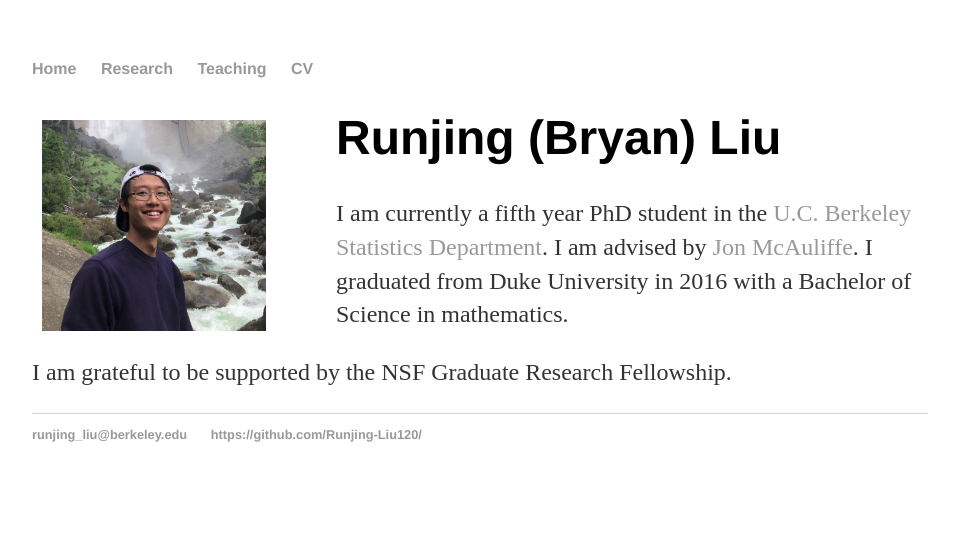
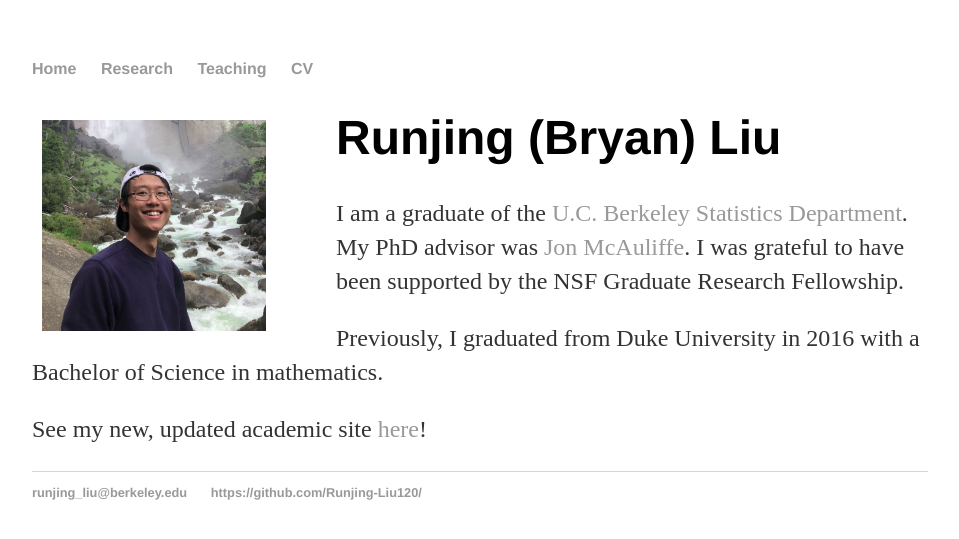
Before and after one commit to Runjing-Liu120/RunjingLiu.github.io, a Jekyll site: the page built from index.md, in a window 1280 px wide. Shown: the top 539 px of the page, without its empty margins (160-1119 px from the left). Built offline with Jekyll 4.4.1, drawn with Linux system fonts in a browser that asks for light colours.

Commit message:
Update index.md

```diff
--- a/index.md
+++ b/index.md
@@ -7,6 +7,8 @@ border:10px solid white; margin-right: 60px" align="left">
 
 # Runjing (Bryan) Liu
 
-I am currently a fifth year PhD student in the [U.C. Berkeley Statistics Department](https://statistics.berkeley.edu/). I am advised by [Jon McAuliffe](https://statistics.berkeley.edu/people/jon-mcauliffe-0). I graduated from Duke University in 2016 with a Bachelor of Science in mathematics.
+I am a graduate of the [U.C. Berkeley Statistics Department](https://statistics.berkeley.edu/). My PhD advisor was [Jon McAuliffe](https://statistics.berkeley.edu/people/jon-mcauliffe-0). I was grateful to have been supported by the NSF Graduate Research Fellowship.
 
-I am grateful to be supported by the NSF Graduate Research Fellowship.
+Previously, I graduated from Duke University in 2016 with a Bachelor of Science in mathematics.
+
+See my new, updated academic site [here](https://runjing-bryan-liu.netlify.app/)!
```
